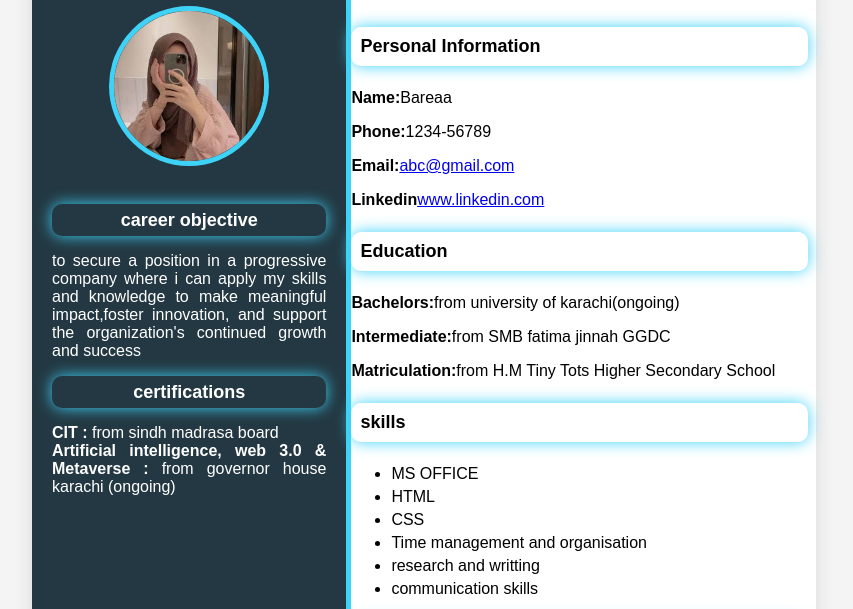
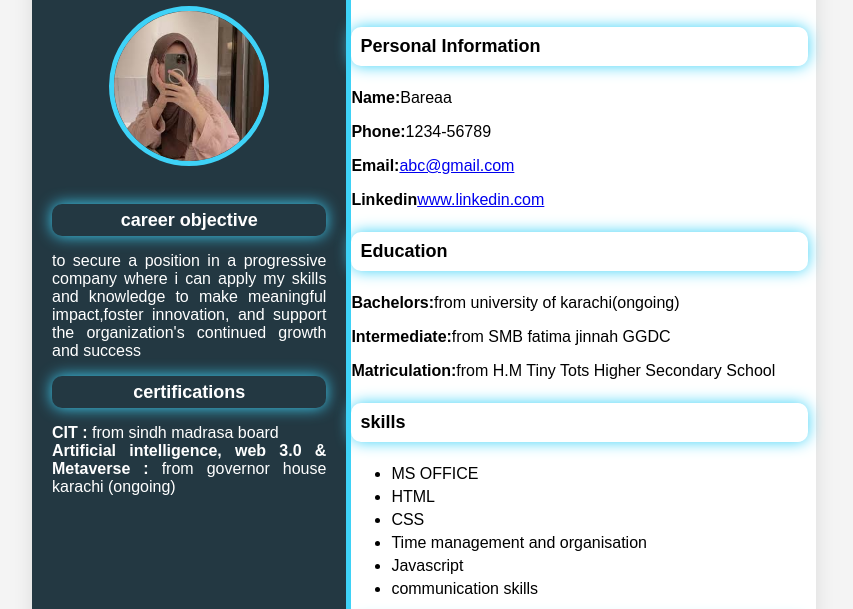
Before and after one commit to Bareaashabbirahmed/hackathone-milestones, a plain HTML site: page milestone1/index.html in a window 1280 px wide. Shown: the part 191-800 px from the top of the page, without its empty margins (216-1069 px from the left). Drawn offline with Linux system fonts and the light colour scheme.

Commit message:
Update index.html

```diff
--- a/milestone1/index.html
+++ b/milestone1/index.html
@@ -50,7 +50,7 @@
             <LI> CSS</LI>
             <LI> Time management and organisation
             </LI>
-            <li> research and writting</li>
+            <li> Javascript</li>
             <li> communication skills</li>
             </ul></section>
             <section id="work-experience">
```
